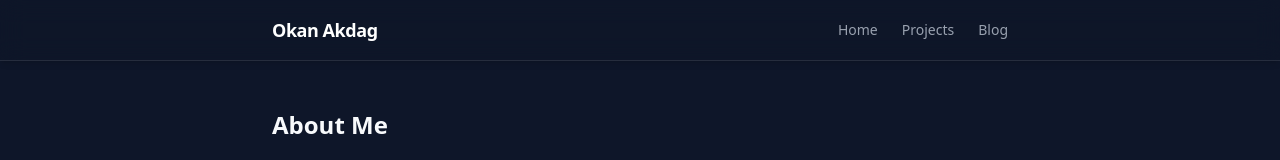
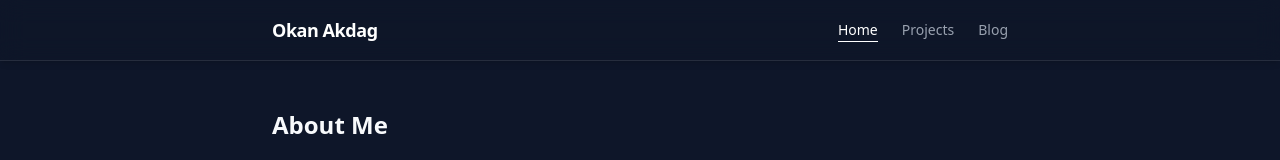
Before and after one commit to okanakdag/okanakdag-website, a Next.js app: page / in a window 1280 px wide. Shown: the top 160 px of the page. Built offline with nearby package versions, Linux system fonts and the light colour scheme.

Commit message:
Added current page highlight to navbar

```diff
--- a/src/components/Navbar.js
+++ b/src/components/Navbar.js
@@ -1,10 +1,12 @@
+import { useRouter } from "next/router";
+
 export default function NavBar() {
   return (
     <nav className="w-full border-b border-white/10 backdrop-blur-md shadow-md bg-gray-900/40">
       <div className="max-w-3xl mx-auto px-4 py-4 flex justify-between items-center">
         {/* Name / Logo */}
         <a href="/" className="text-lg font-bold text-white tracking-tight">
-        Okan Akdag
+          Okan Akdag
         </a>
         {/* Navigation links */}
         <div className="flex gap-6 text-sm text-gray-400">
@@ -18,13 +20,20 @@ export default function NavBar() {
 }
 
 function NavItem({ href, text }) {
+  const router = useRouter();
+  const isActive = router.pathname === href;
+
   return (
     <a
       href={href}
-      className="relative group text-gray-400 hover:text-white transition-colors duration-200"
+      className={`relative group transition-colors duration-200 ${isActive ? "text-white" : "text-gray-400 hover:text-white"
+        }`}
     >
       {text}
-      <span className="absolute left-0 -bottom-0.5 h-[1px] w-0 bg-white transition-all duration-300 group-hover:w-full" />
+      <span
+        className={`absolute left-0 -bottom-0.5 h-[1px] bg-white transition-all duration-300 ${isActive ? "w-full" : "w-0 group-hover:w-full"
+          }`}
+      />
     </a>
   );
 }
```
